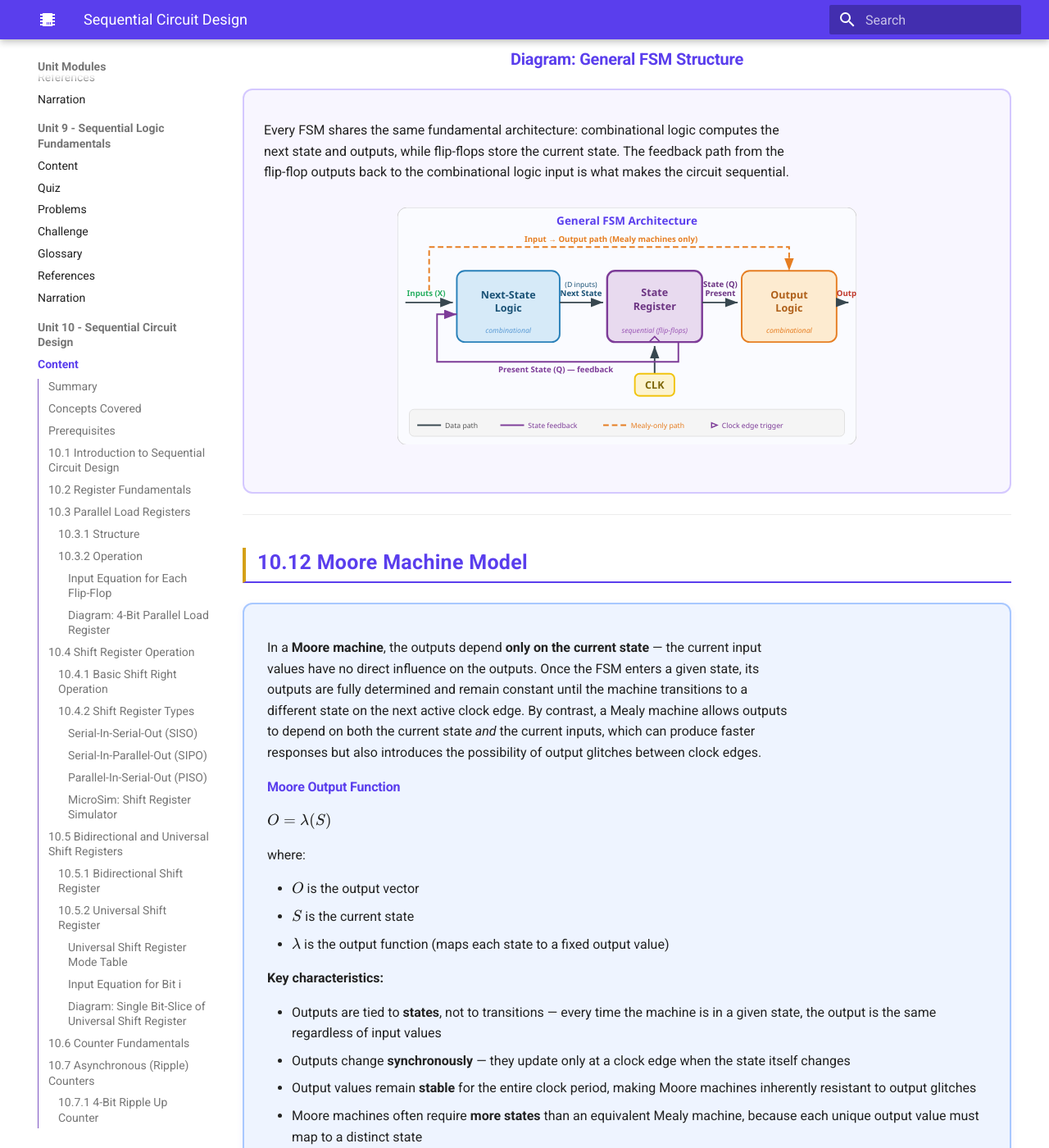
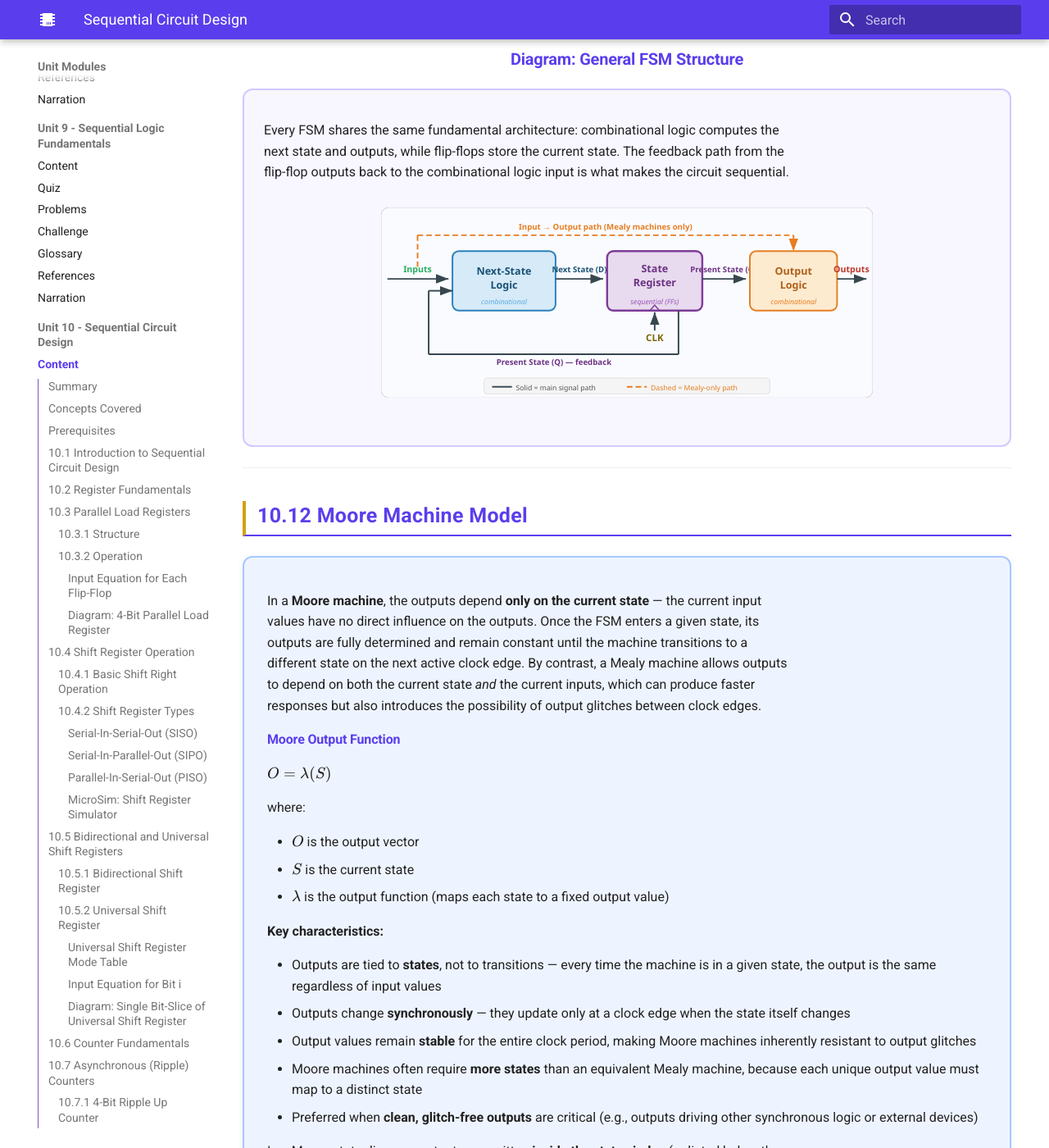
Before and after one commit to Nati-123/intelligent-textbook-ee2301, an MkDocs documentation site: the page built from docs/unit10-sequential-design/index.md, in a window 1280 px wide and 1400 px high, scrolled down 27488 px. Shown: the whole window at 82% size. Built offline with MkDocs 1.6.1 and Material for MkDocs 9.7.7, drawn with Linux system fonts in a browser that asks for light colours; nearby versions of some CDN libraries; some of the changed text lies outside the part shown.

Commit message:
Redesign 10.11 FSM diagram and 10.13.1 Moore vs Mealy state diagrams
FSM architecture: clean left-to-right SVG with straight-line wires,
labeled Next State (D), Present State (Q), CLK, simple legend.
Moore vs Mealy: replace mermaid with symmetric SVG state diagrams,
outputs inside Moore states, input/output on Mealy transitions,
detection highlighted in orange.

Co-Authored-By: Claude Opus 4.6 <noreply@anthropic.com>

````diff
--- a/docs/unit10-sequential-design/index.md
+++ b/docs/unit10-sequential-design/index.md
@@ -1636,96 +1636,77 @@ The two FSM models differ only in how outputs are generated.
 Every FSM shares the same fundamental architecture: combinational logic computes the next state and outputs, while flip-flops store the current state. The feedback path from the flip-flop outputs back to the combinational logic input is what makes the circuit sequential.
 
 <div style="text-align: center; margin: 1.5rem 0;">
-<svg viewBox="0 0 580 300" style="max-width: 560px; width: 100%;" xmlns="http://www.w3.org/2000/svg">
+<svg viewBox="0 0 620 240" style="max-width: 600px; width: 100%;" xmlns="http://www.w3.org/2000/svg">
   <defs>
-    <style>
-      .ga-title { font-family: 'Segoe UI', Arial, sans-serif; font-size: 14px; font-weight: 700; }
-      .ga-name  { font-family: 'Segoe UI', Arial, sans-serif; font-size: 13px; font-weight: 700; }
-      .ga-type  { font-family: 'Segoe UI', Arial, sans-serif; font-size: 9px; font-style: italic; }
-      .ga-lbl   { font-family: 'Segoe UI', Arial, sans-serif; font-size: 10px; font-weight: 600; }
-      .ga-small { font-family: 'Segoe UI', Arial, sans-serif; font-size: 9px; }
-      .ga-wire  { stroke: #37474F; stroke-width: 2; fill: none; }
-      .ga-mealy { stroke: #E67E22; stroke-width: 2; fill: none; stroke-dasharray: 7,4; }
-      .ga-fb    { stroke: #7D3C98; stroke-width: 2; fill: none; }
-    </style>
-    <marker id="ga-a" markerWidth="8" markerHeight="6" refX="8" refY="3" orient="auto">
+    <marker id="fa-a" markerWidth="8" markerHeight="6" refX="8" refY="3" orient="auto">
       <polygon points="0,0 8,3 0,6" fill="#37474F"/>
     </marker>
-    <marker id="ga-am" markerWidth="8" markerHeight="6" refX="8" refY="3" orient="auto">
+    <marker id="fa-m" markerWidth="8" markerHeight="6" refX="8" refY="3" orient="auto">
       <polygon points="0,0 8,3 0,6" fill="#E67E22"/>
     </marker>
-    <marker id="ga-af" markerWidth="8" markerHeight="6" refX="8" refY="3" orient="auto">
-      <polygon points="0,0 8,3 0,6" fill="#7D3C98"/>
-    </marker>
   </defs>
 
   <!-- Background -->
-  <rect x="0" y="0" width="580" height="300" rx="12" fill="#FAFBFF" stroke="#D0D0D0" stroke-width="1"/>
-
-  <!-- Title -->
-  <text x="290" y="22" text-anchor="middle" class="ga-title" fill="#5A3EED">General FSM Architecture</text>
-
-  <!-- ════════ INPUT ARROWS (left edge) ════════ -->
-  <line x1="10" y1="120" x2="70" y2="120" class="ga-wire" marker-end="url(#ga-a)"/>
-  <text x="12" y="112" class="ga-lbl" fill="#27AE60">Inputs (X)</text>
-
-  <!-- ════════ NEXT-STATE LOGIC ════════ -->
-  <rect x="75" y="80" width="130" height="90" rx="10" fill="#D6EAF8" stroke="#2980B9" stroke-width="2"/>
-  <text x="140" y="115" text-anchor="middle" class="ga-name" fill="#1A5276">Next-State</text>
-  <text x="140" y="132" text-anchor="middle" class="ga-name" fill="#1A5276">Logic</text>
-  <text x="140" y="158" text-anchor="middle" class="ga-type" fill="#5B9BD5">combinational</text>
-
-  <!-- Next-State Logic → State Register -->
-  <line x1="205" y1="120" x2="260" y2="120" class="ga-wire" marker-end="url(#ga-a)"/>
-  <text x="232" y="112" text-anchor="middle" class="ga-lbl" fill="#1A5276">Next State</text>
-  <text x="232" y="100" text-anchor="middle" class="ga-small" fill="#1A5276">(D inputs)</text>
-
-  <!-- ════════ STATE REGISTER ════════ -->
-  <rect x="265" y="80" width="120" height="90" rx="10" fill="#E8DAEF" stroke="#7D3C98" stroke-width="2.5"/>
-  <text x="325" y="112" text-anchor="middle" class="ga-name" fill="#6C3483">State</text>
-  <text x="325" y="129" text-anchor="middle" class="ga-name" fill="#6C3483">Register</text>
-  <text x="325" y="158" text-anchor="middle" class="ga-type" fill="#9B59B6">sequential (flip-flops)</text>
-  <!-- Clock triangle symbol on bottom -->
-  <polygon points="318,170 325,163 332,170" fill="none" stroke="#7D3C98" stroke-width="1.5"/>
-
-  <!-- State Register → Output Logic -->
-  <line x1="385" y1="120" x2="430" y2="120" class="ga-wire" marker-end="url(#ga-a)"/>
-  <text x="408" y="112" text-anchor="middle" class="ga-lbl" fill="#6C3483">Present</text>
-  <text x="408" y="100" text-anchor="middle" class="ga-lbl" fill="#6C3483">State (Q)</text>
-
-  <!-- ════════ OUTPUT LOGIC ════════ -->
-  <rect x="435" y="80" width="120" height="90" rx="10" fill="#FDEBD0" stroke="#E67E22" stroke-width="2"/>
-  <text x="495" y="115" text-anchor="middle" class="ga-name" fill="#AF601A">Output</text>
-  <text x="495" y="132" text-anchor="middle" class="ga-name" fill="#AF601A">Logic</text>
-  <text x="495" y="158" text-anchor="middle" class="ga-type" fill="#E67E22">combinational</text>
-
-  <!-- Output Logic → Outputs -->
-  <line x1="555" y1="120" x2="570" y2="120" class="ga-wire" marker-end="url(#ga-a)"/>
-  <text x="555" y="112" class="ga-lbl" fill="#C0392B">Outputs (Z)</text>
-
-  <!-- ════════ CLK INPUT ════════ -->
-  <line x1="325" y1="210" x2="325" y2="175" class="ga-wire" marker-end="url(#ga-a)"/>
-  <rect x="300" y="210" width="50" height="28" rx="6" fill="#FCF3CF" stroke="#F1C40F" stroke-width="2"/>
-  <text x="325" y="229" text-anchor="middle" class="ga-name" fill="#7D6608">CLK</text>
-
-  <!-- ════════ FEEDBACK PATH (below blocks) ════════ -->
-  <path d="M 355,170 L 355,195 L 50,195 L 50,135 L 75,135" class="ga-fb" marker-end="url(#ga-af)"/>
-  <text x="200" y="208" text-anchor="middle" class="ga-lbl" fill="#7D3C98">Present State (Q) — feedback</text>
-
-  <!-- ════════ MEALY PATH (above blocks, dashed orange) ════════ -->
-  <path d="M 40,105 L 40,50 L 495,50 L 495,80" class="ga-mealy" marker-end="url(#ga-am)"/>
-  <text x="270" y="44" text-anchor="middle" class="ga-lbl" fill="#E67E22">Input → Output path (Mealy machines only)</text>
-
-  <!-- ════════ LEGEND ════════ -->
-  <rect x="15" y="255" width="550" height="34" rx="6" fill="#F5F5F5" stroke="#E0E0E0" stroke-width="1"/>
-  <line x1="25" y1="275" x2="55" y2="275" stroke="#37474F" stroke-width="2"/>
-  <text x="60" y="279" class="ga-small" fill="#555">Data path</text>
-  <line x1="130" y1="275" x2="160" y2="275" stroke="#7D3C98" stroke-width="2"/>
-  <text x="165" y="279" class="ga-small" fill="#7D3C98">State feedback</text>
-  <line x1="260" y1="275" x2="290" y2="275" stroke="#E67E22" stroke-width="2" stroke-dasharray="7,4"/>
-  <text x="295" y="279" class="ga-small" fill="#E67E22">Mealy-only path</text>
-  <polygon points="397,272 404,275 397,278" fill="none" stroke="#7D3C98" stroke-width="1.5"/>
-  <text x="410" y="279" class="ga-small" fill="#7D3C98">Clock edge trigger</text>
+  <rect x="0" y="0" width="620" height="240" rx="10" fill="#FAFBFF" stroke="#D0D0D0" stroke-width="1"/>
+
+  <!-- ── Inputs arrow ── -->
+  <line x1="8" y1="90" x2="85" y2="90" stroke="#37474F" stroke-width="2" marker-end="url(#fa-a)"/>
+  <text x="46" y="82" text-anchor="middle" font-family="Segoe UI, Arial" font-size="11" font-weight="700" fill="#27AE60">Inputs</text>
+
+  <!-- ── NEXT-STATE LOGIC ── -->
+  <rect x="90" y="55" width="130" height="75" rx="8" fill="#D6EAF8" stroke="#2980B9" stroke-width="2"/>
+  <text x="155" y="85" text-anchor="middle" font-family="Segoe UI, Arial" font-size="13" font-weight="700" fill="#1A5276">Next-State</text>
+  <text x="155" y="102" text-anchor="middle" font-family="Segoe UI, Arial" font-size="13" font-weight="700" fill="#1A5276">Logic</text>
+  <text x="155" y="122" text-anchor="middle" font-family="Segoe UI, Arial" font-size="9" font-style="italic" fill="#5DADE2">combinational</text>
+
+  <!-- ── Next State (D) wire ── -->
+  <line x1="220" y1="90" x2="280" y2="90" stroke="#37474F" stroke-width="2" marker-end="url(#fa-a)"/>
+  <text x="250" y="82" text-anchor="middle" font-family="Segoe UI, Arial" font-size="10" font-weight="600" fill="#1A5276">Next State (D)</text>
+
+  <!-- ── STATE REGISTER ── -->
+  <rect x="285" y="55" width="120" height="75" rx="8" fill="#E8DAEF" stroke="#7D3C98" stroke-width="2.5"/>
+  <text x="345" y="82" text-anchor="middle" font-family="Segoe UI, Arial" font-size="13" font-weight="700" fill="#6C3483">State</text>
+  <text x="345" y="99" text-anchor="middle" font-family="Segoe UI, Arial" font-size="13" font-weight="700" fill="#6C3483">Register</text>
+  <text x="345" y="122" text-anchor="middle" font-family="Segoe UI, Arial" font-size="9" font-style="italic" fill="#9B59B6">sequential (FFs)</text>
+
+  <!-- Clock triangle + CLK label entering register from below -->
+  <polygon points="339,130 345,123 351,130" fill="none" stroke="#7D3C98" stroke-width="1.5"/>
+  <line x1="345" y1="155" x2="345" y2="132" stroke="#37474F" stroke-width="2" marker-end="url(#fa-a)"/>
+  <text x="345" y="168" text-anchor="middle" font-family="Segoe UI, Arial" font-size="12" font-weight="700" fill="#7D6608">CLK</text>
+
+  <!-- ── Present State (Q) wire ── -->
+  <line x1="405" y1="90" x2="460" y2="90" stroke="#37474F" stroke-width="2" marker-end="url(#fa-a)"/>
+  <text x="432" y="82" text-anchor="middle" font-family="Segoe UI, Arial" font-size="10" font-weight="600" fill="#6C3483">Present State (Q)</text>
+
+  <!-- ── OUTPUT LOGIC ── -->
+  <rect x="465" y="55" width="110" height="75" rx="8" fill="#FDEBD0" stroke="#E67E22" stroke-width="2"/>
+  <text x="520" y="85" text-anchor="middle" font-family="Segoe UI, Arial" font-size="13" font-weight="700" fill="#AF601A">Output</text>
+  <text x="520" y="102" text-anchor="middle" font-family="Segoe UI, Arial" font-size="13" font-weight="700" fill="#AF601A">Logic</text>
+  <text x="520" y="122" text-anchor="middle" font-family="Segoe UI, Arial" font-size="9" font-style="italic" fill="#E67E22">combinational</text>
+
+  <!-- ── Outputs arrow ── -->
+  <line x1="575" y1="90" x2="612" y2="90" stroke="#37474F" stroke-width="2" marker-end="url(#fa-a)"/>
+  <text x="593" y="82" text-anchor="middle" font-family="Segoe UI, Arial" font-size="11" font-weight="700" fill="#C0392B">Outputs</text>
+
+  <!-- ── FEEDBACK: Present State (Q) back to Next-State Logic ── -->
+  <line x1="375" y1="130" x2="375" y2="185" stroke="#37474F" stroke-width="2"/>
+  <line x1="375" y1="185" x2="60" y2="185" stroke="#37474F" stroke-width="2"/>
+  <line x1="60" y1="185" x2="60" y2="105" stroke="#37474F" stroke-width="2"/>
+  <line x1="60" y1="105" x2="90" y2="105" stroke="#37474F" stroke-width="2" marker-end="url(#fa-a)"/>
+  <text x="218" y="198" text-anchor="middle" font-family="Segoe UI, Arial" font-size="10" font-weight="600" fill="#6C3483">Present State (Q) — feedback</text>
+
+  <!-- ── MEALY PATH: Inputs → Output Logic (dashed) ── -->
+  <line x1="46" y1="75" x2="46" y2="35" stroke="#E67E22" stroke-width="2" stroke-dasharray="7,4"/>
+  <line x1="46" y1="35" x2="520" y2="35" stroke="#E67E22" stroke-width="2" stroke-dasharray="7,4"/>
+  <line x1="520" y1="35" x2="520" y2="55" stroke="#E67E22" stroke-width="2" stroke-dasharray="7,4" marker-end="url(#fa-m)"/>
+  <text x="283" y="28" text-anchor="middle" font-family="Segoe UI, Arial" font-size="10" font-weight="600" fill="#E67E22">Input → Output path (Mealy machines only)</text>
+
+  <!-- ── LEGEND ── -->
+  <rect x="130" y="215" width="360" height="20" rx="4" fill="#F5F5F5" stroke="#E0E0E0" stroke-width="1"/>
+  <line x1="140" y1="226" x2="165" y2="226" stroke="#37474F" stroke-width="2"/>
+  <text x="170" y="230" font-family="Segoe UI, Arial" font-size="9" fill="#555">Solid = main signal path</text>
+  <line x1="310" y1="226" x2="335" y2="226" stroke="#E67E22" stroke-width="2" stroke-dasharray="7,4"/>
+  <text x="340" y="230" font-family="Segoe UI, Arial" font-size="9" fill="#E67E22">Dashed = Mealy-only path</text>
 </svg>
 </div>
 
@@ -1841,43 +1822,116 @@ Both diagrams below implement a **"01" sequence detector** — the output $Z = 1
 
 **Moore Machine** — output depends on state only (Z is labeled inside each state):
 
-```mermaid
-stateDiagram-v2
-    direction LR
-    state "S0 — Idle\nZ = 0" as S0
-    state "S1 — Got '0'\nZ = 0" as S1
-    state "S2 — Got '01'\nZ = 1" as S2
-
-    [*] --> S0
-    S0 --> S0 : 1
-    S0 --> S1 : 0
-    S1 --> S1 : 0
-    S1 --> S2 : 1
-    S2 --> S1 : 0
-    S2 --> S0 : 1
-```
+<div style="text-align: center; margin: 1.5rem 0;">
+<svg viewBox="0 0 520 200" style="max-width: 500px; width: 100%;" xmlns="http://www.w3.org/2000/svg">
+  <defs>
+    <marker id="mo-a" markerWidth="8" markerHeight="6" refX="8" refY="3" orient="auto">
+      <polygon points="0,0 8,3 0,6" fill="#37474F"/>
+    </marker>
+  </defs>
+
+  <!-- Background -->
+  <rect x="0" y="0" width="520" height="200" rx="10" fill="#FAFBFF" stroke="#D0D0D0" stroke-width="1"/>
+  <text x="260" y="20" text-anchor="middle" font-family="Segoe UI, Arial" font-size="13" font-weight="700" fill="#5A3EED">Moore "01" Sequence Detector (3 states)</text>
+
+  <!-- S0 -->
+  <circle cx="100" cy="105" r="38" fill="#D6EAF8" stroke="#2980B9" stroke-width="2.5"/>
+  <text x="100" y="97" text-anchor="middle" font-family="Segoe UI, Arial" font-size="13" font-weight="700" fill="#1A5276">S0</text>
+  <text x="100" y="112" text-anchor="middle" font-family="Segoe UI, Arial" font-size="10" fill="#1A5276">Idle</text>
+  <text x="100" y="126" text-anchor="middle" font-family="Courier New" font-size="11" font-weight="700" fill="#2980B9">Z = 0</text>
+
+  <!-- S1 -->
+  <circle cx="260" cy="105" r="38" fill="#D6EAF8" stroke="#2980B9" stroke-width="2.5"/>
+  <text x="260" y="97" text-anchor="middle" font-family="Segoe UI, Arial" font-size="13" font-weight="700" fill="#1A5276">S1</text>
+  <text x="260" y="112" text-anchor="middle" font-family="Segoe UI, Arial" font-size="10" fill="#1A5276">Seen '0'</text>
+  <text x="260" y="126" text-anchor="middle" font-family="Courier New" font-size="11" font-weight="700" fill="#2980B9">Z = 0</text>
+
+  <!-- S2 -->
+  <circle cx="420" cy="105" r="38" fill="#FFF3E0" stroke="#E67E22" stroke-width="2.5"/>
+  <text x="420" y="97" text-anchor="middle" font-family="Segoe UI, Arial" font-size="13" font-weight="700" fill="#E65100">S2</text>
+  <text x="420" y="112" text-anchor="middle" font-family="Segoe UI, Arial" font-size="10" fill="#E65100">Detected '01'</text>
+  <text x="420" y="126" text-anchor="middle" font-family="Courier New" font-size="11" font-weight="700" fill="#E67E22">Z = 1</text>
+
+  <!-- Initial arrow → S0 -->
+  <line x1="25" y1="105" x2="60" y2="105" stroke="#37474F" stroke-width="2" marker-end="url(#mo-a)"/>
+
+  <!-- S0 → S1: input 0 -->
+  <line x1="138" y1="95" x2="220" y2="95" stroke="#37474F" stroke-width="2" marker-end="url(#mo-a)"/>
+  <text x="179" y="88" text-anchor="middle" font-family="Courier New" font-size="11" font-weight="700" fill="#333">0</text>
+
+  <!-- S1 → S2: input 1 -->
+  <line x1="298" y1="95" x2="380" y2="95" stroke="#37474F" stroke-width="2" marker-end="url(#mo-a)"/>
+  <text x="339" y="88" text-anchor="middle" font-family="Courier New" font-size="11" font-weight="700" fill="#333">1</text>
+
+  <!-- S0 self-loop: input 1 (top) -->
+  <path d="M 82,70 C 70,30 130,30 118,70" fill="none" stroke="#37474F" stroke-width="2" marker-end="url(#mo-a)"/>
+  <text x="100" y="40" text-anchor="middle" font-family="Courier New" font-size="11" font-weight="700" fill="#333">1</text>
+
+  <!-- S1 self-loop: input 0 (top) -->
+  <path d="M 242,70 C 230,30 290,30 278,70" fill="none" stroke="#37474F" stroke-width="2" marker-end="url(#mo-a)"/>
+  <text x="260" y="40" text-anchor="middle" font-family="Courier New" font-size="11" font-weight="700" fill="#333">0</text>
+
+  <!-- S2 → S1: input 0 (bottom curve) -->
+  <path d="M 390,135 C 370,175 310,175 290,135" fill="none" stroke="#37474F" stroke-width="2" marker-end="url(#mo-a)"/>
+  <text x="340" y="178" text-anchor="middle" font-family="Courier New" font-size="11" font-weight="700" fill="#333">0</text>
+
+  <!-- S2 → S0: input 1 (long bottom curve) -->
+  <path d="M 395,140 C 360,195 140,195 115,140" fill="none" stroke="#37474F" stroke-width="2" marker-end="url(#mo-a)"/>
+  <text x="260" y="197" text-anchor="middle" font-family="Courier New" font-size="11" font-weight="700" fill="#333">1</text>
+</svg>
+</div>
 
 - **S0 (Idle):** No part of "01" received. Input 0 moves to S1; input 1 stays in S0.
-- **S1 (Got '0'):** First bit matches. Input 1 completes the pattern → S2; input 0 stays in S1.
-- **S2 (Got '01'):** Pattern detected, $Z = 1$. Input 0 starts a new attempt → S1; input 1 resets → S0.
+- **S1 (Seen '0'):** First bit matches. Input 1 completes the pattern → S2; input 0 stays in S1.
+- **S2 (Detected '01'):** Pattern detected, $Z = 1$. Input 0 starts a new attempt → S1; input 1 resets → S0.
 
 **Mealy Machine** — output depends on state AND input (each transition is labeled **input / output**):
 
-```mermaid
-stateDiagram-v2
-    direction LR
-    state "S0 — Idle" as M0
-    state "S1 — Got '0'" as M1
-
-    [*] --> M0
-    M0 --> M0 : 1 / 0
-    M0 --> M1 : 0 / 0
-    M1 --> M0 : 1 / 1
-    M1 --> M1 : 0 / 0
-```
+<div style="text-align: center; margin: 1.5rem 0;">
+<svg viewBox="0 0 400 200" style="max-width: 380px; width: 100%;" xmlns="http://www.w3.org/2000/svg">
+  <defs>
+    <marker id="me-a" markerWidth="8" markerHeight="6" refX="8" refY="3" orient="auto">
+      <polygon points="0,0 8,3 0,6" fill="#37474F"/>
+    </marker>
+  </defs>
+
+  <!-- Background -->
+  <rect x="0" y="0" width="400" height="200" rx="10" fill="#FAFBFF" stroke="#D0D0D0" stroke-width="1"/>
+  <text x="200" y="20" text-anchor="middle" font-family="Segoe UI, Arial" font-size="13" font-weight="700" fill="#5A3EED">Mealy "01" Sequence Detector (2 states)</text>
+
+  <!-- S0 -->
+  <circle cx="120" cy="110" r="38" fill="#D6EAF8" stroke="#2980B9" stroke-width="2.5"/>
+  <text x="120" y="105" text-anchor="middle" font-family="Segoe UI, Arial" font-size="14" font-weight="700" fill="#1A5276">S0</text>
+  <text x="120" y="122" text-anchor="middle" font-family="Segoe UI, Arial" font-size="10" fill="#1A5276">Idle</text>
+
+  <!-- S1 -->
+  <circle cx="280" cy="110" r="38" fill="#D6EAF8" stroke="#2980B9" stroke-width="2.5"/>
+  <text x="280" y="105" text-anchor="middle" font-family="Segoe UI, Arial" font-size="14" font-weight="700" fill="#1A5276">S1</text>
+  <text x="280" y="122" text-anchor="middle" font-family="Segoe UI, Arial" font-size="10" fill="#1A5276">Seen '0'</text>
+
+  <!-- Initial arrow → S0 -->
+  <line x1="30" y1="110" x2="80" y2="110" stroke="#37474F" stroke-width="2" marker-end="url(#me-a)"/>
+
+  <!-- S0 → S1: 0/0 (top arc) -->
+  <path d="M 155,98 C 175,68 225,68 245,98" fill="none" stroke="#37474F" stroke-width="2" marker-end="url(#me-a)"/>
+  <text x="200" y="72" text-anchor="middle" font-family="Courier New" font-size="11" font-weight="700" fill="#333">0 / 0</text>
+
+  <!-- S1 → S0: 1/1 (bottom arc, detection!) -->
+  <path d="M 245,125 C 225,158 175,158 155,125" fill="none" stroke="#E67E22" stroke-width="2.5" marker-end="url(#me-a)"/>
+  <text x="200" y="168" text-anchor="middle" font-family="Courier New" font-size="11" font-weight="700" fill="#E65100">1 / 1  ← detected!</text>
+
+  <!-- S0 self-loop: 1/0 (left) -->
+  <path d="M 102,75 C 90,35 150,35 138,75" fill="none" stroke="#37474F" stroke-width="2" marker-end="url(#me-a)"/>
+  <text x="120" y="42" text-anchor="middle" font-family="Courier New" font-size="11" font-weight="700" fill="#333">1 / 0</text>
+
+  <!-- S1 self-loop: 0/0 (right) -->
+  <path d="M 262,75 C 250,35 310,35 298,75" fill="none" stroke="#37474F" stroke-width="2" marker-end="url(#me-a)"/>
+  <text x="280" y="42" text-anchor="middle" font-family="Courier New" font-size="11" font-weight="700" fill="#333">0 / 0</text>
+</svg>
+</div>
 
 - **S0 (Idle):** Input 0 moves to S1 with output 0; input 1 stays in S0 with output 0.
-- **S1 (Got '0'):** Input 1 completes the pattern and produces $Z = 1$ immediately on the transition back to S0; input 0 stays in S1 with output 0.
+- **S1 (Seen '0'):** Input 1 completes the pattern and produces $Z = 1$ immediately on the transition back to S0; input 0 stays in S1 with output 0.
 
 The Mealy machine achieves the same detection with only **2 states** (vs 3 for Moore) because it produces the output immediately on the detecting transition, eliminating the need for a separate "detection" state.
 
````
